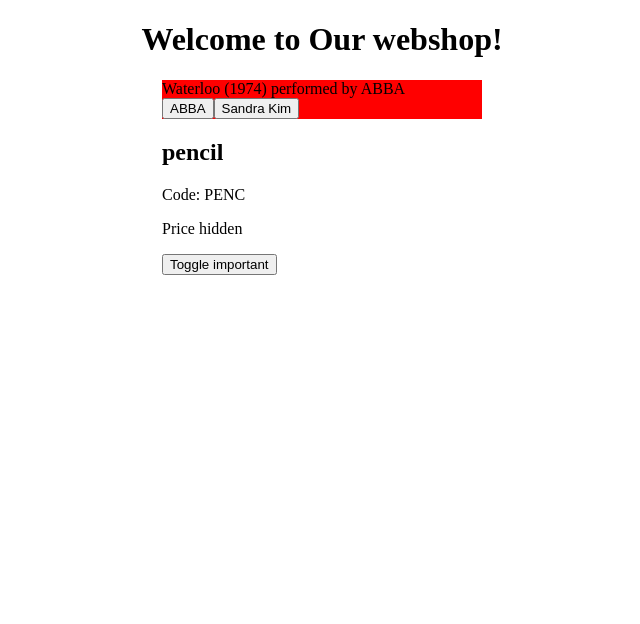
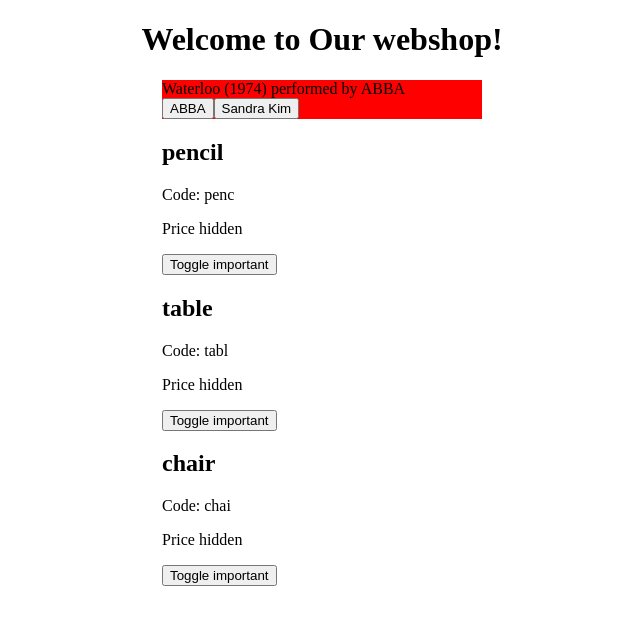
Before and after one commit to Jef-DS/angwebshop, an Angular app: page / in a window 1280 px wide. Shown: the top 624 px of the page, without its empty margins (318-958 px from the left). Built offline with nearby package versions, Linux system fonts and the light colour scheme.

Commit message:
toggleCommit with index and array

```diff
--- a/src/app/product/product-item/product-item.component.html
+++ b/src/app/product/product-item/product-item.component.html
@@ -1,8 +1,8 @@
-<article class="product" [ngClass]="{important:isImportant}">
-    <h1 class="product-name">{{name}}</h1>
-    <p class="product-code"><span class="product-label">Code</span>{{code}}</p>
-    <p *ngIf="isImportant else hidden" class="product-price"><span class="product-label">Price</span>{{price}}</p>
-    <button (click)="toggleImportant()">Toggle important</button>
+<article *ngFor="let p of products;index as i" class="product" [ngClass]="{important:p.isImportant}">
+    <h1 class="product-name">{{p.name}}</h1>
+    <p class="product-code"><span class="product-label">Code</span>{{p.code}}</p>
+    <p *ngIf="p.isImportant else hidden" class="product-price"><span class="product-label">Price</span>{{p.price}}</p>
+    <button (click)="toggleImportant(i)">Toggle important</button>
 </article>
 <ng-template #hidden>
     <p>Price hidden</p>
--- a/src/app/product/product-item/product-item.component.ts
+++ b/src/app/product/product-item/product-item.component.ts
@@ -7,26 +7,15 @@
   styleUrls: ['./product-item.component.css']
 })
 export class ProductItemComponent implements OnInit {
-  product:Product;
+  public products:Product[]; // an array of products
   constructor() {
-    this.product = new Product('PENC', 'pencil', 1.5)
+    //initialisation of an array of products
+    this.products = [new Product('penc', 'pencil', 2.1), new Product('tabl', 'table', 10.3),  new Product('chai', 'chair', 5.4)];
   }
 
   ngOnInit(): void {
   }
-  toggleImportant():void { //the function has no return value
-    this.product.toggleImportant();
-  }
-  get code():string{
-    return this.product.code;
-  }
-  get name():string{
-    return this.product.name;
-  }
-  get price(): number{
-    return this.product.price;
-  }
-  get isImportant(): boolean{
-    return this.product.isImportant;
+  toggleImportant(index: number):void{
+    this.products[index].toggleImportant();
   }
 }
```
